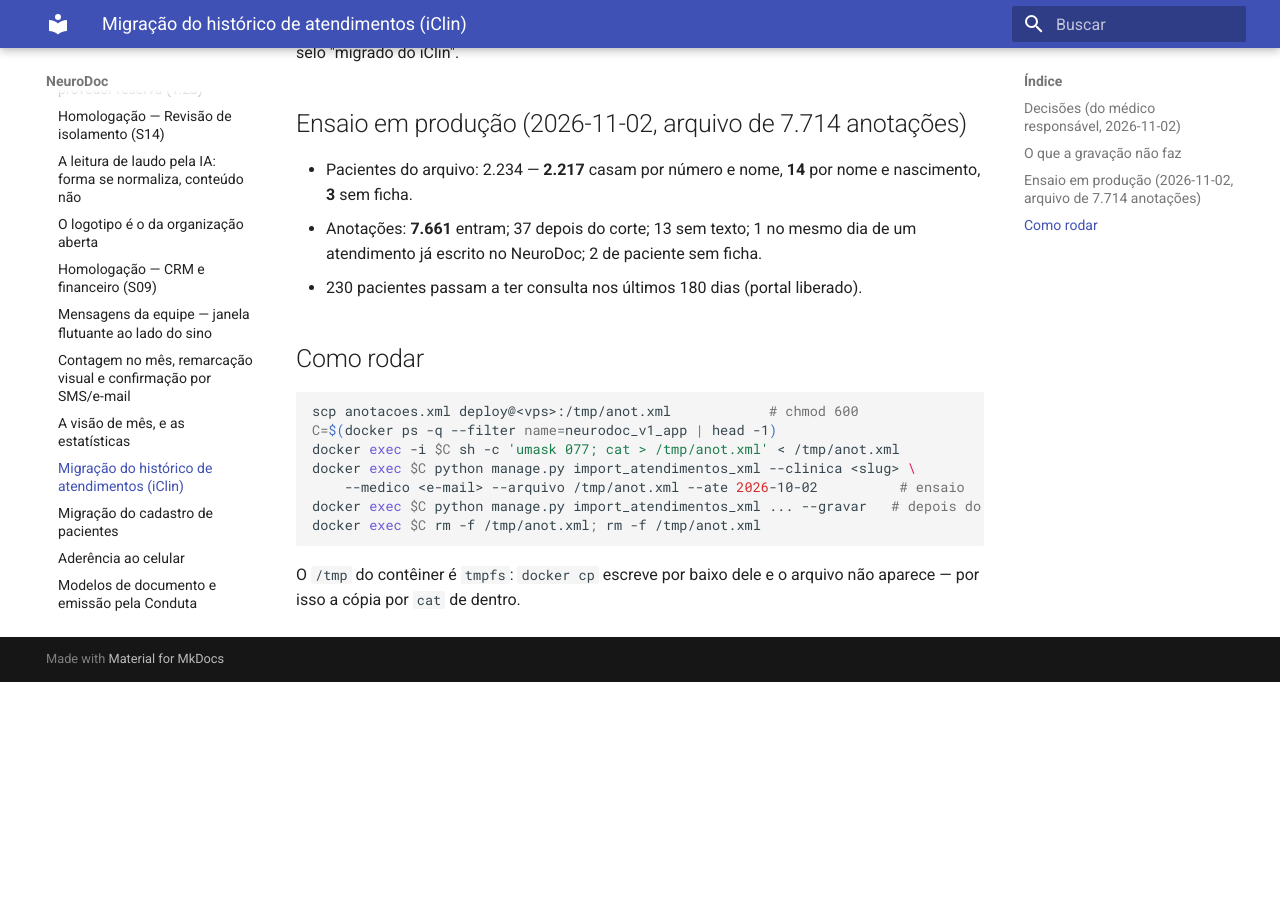
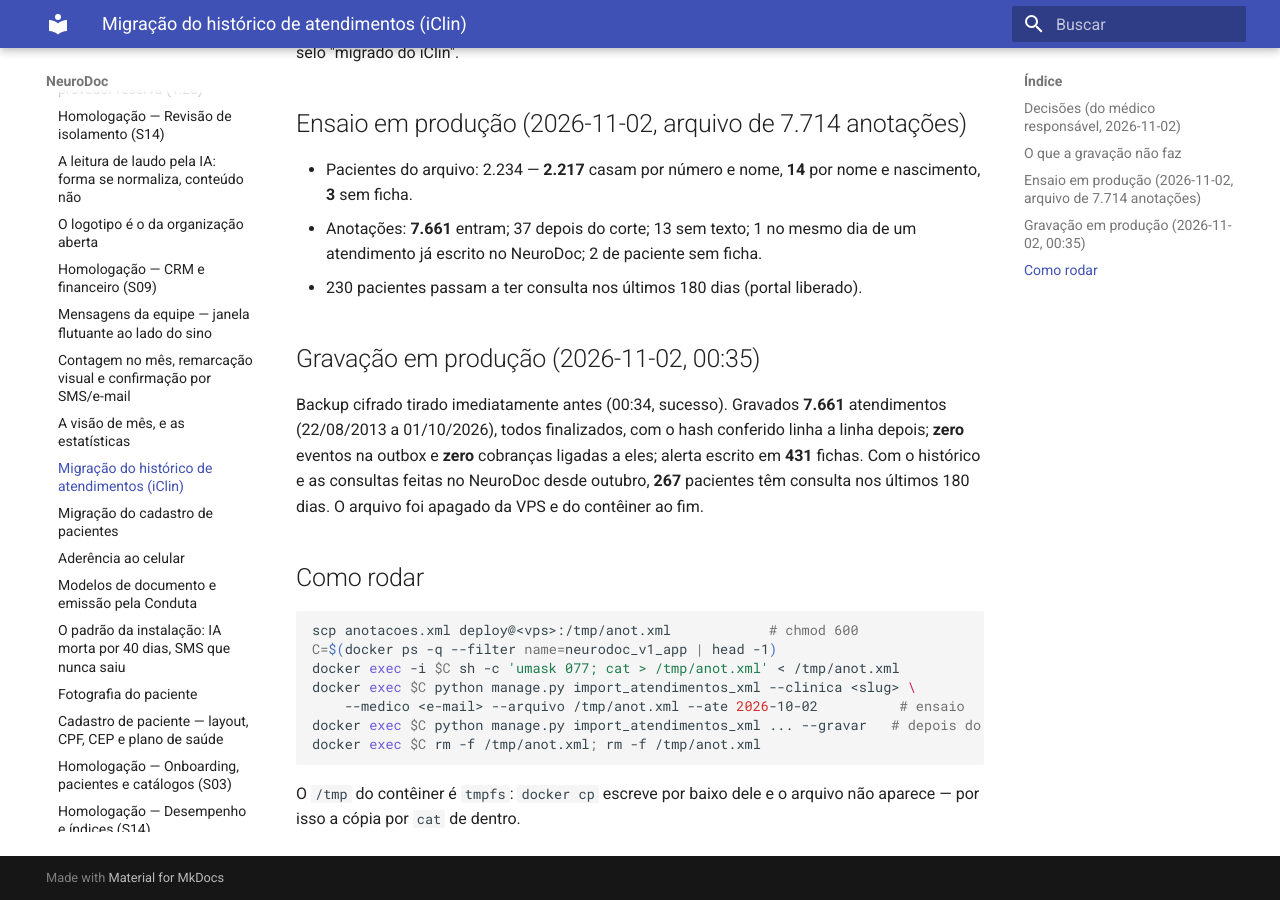
Before and after one commit to ffreua/neurodoc, an MkDocs documentation site: the page built from docs/homologation/migracao-de-atendimentos.md, in a window 1280 px wide and 900 px high, scrolled down 1352 px. Built offline with MkDocs 1.6.1 and Material for MkDocs 9.7.7, drawn with Linux system fonts in a browser that asks for light colours; before the commit the page ends 2034 px from its top, so only the background shows below that.

Commit message:
Migração do histórico do iClin gravada em produção: 7.661 atendimentos, sem eventos nem cobranças

````diff
--- a/docs/homologation/migracao-de-atendimentos.md
+++ b/docs/homologation/migracao-de-atendimentos.md
@@ -46,6 +46,16 @@
   dia de um atendimento já escrito no NeuroDoc; 2 de paciente sem ficha.
 - 230 pacientes passam a ter consulta nos últimos 180 dias (portal liberado).
 
+## Gravação em produção (2026-11-02, 00:35)
+
+Backup cifrado tirado imediatamente antes (00:34, sucesso). Gravados
+**7.661** atendimentos (22/08/2013 a 01/10/2026), todos finalizados, com o
+hash conferido linha a linha depois; **zero** eventos na outbox e **zero**
+cobranças ligadas a eles; alerta escrito em **431** fichas. Com o histórico
+e as consultas feitas no NeuroDoc desde outubro, **267** pacientes têm
+consulta nos últimos 180 dias. O arquivo foi apagado da VPS e do contêiner
+ao fim.
+
 ## Como rodar
 
 ```bash
````
